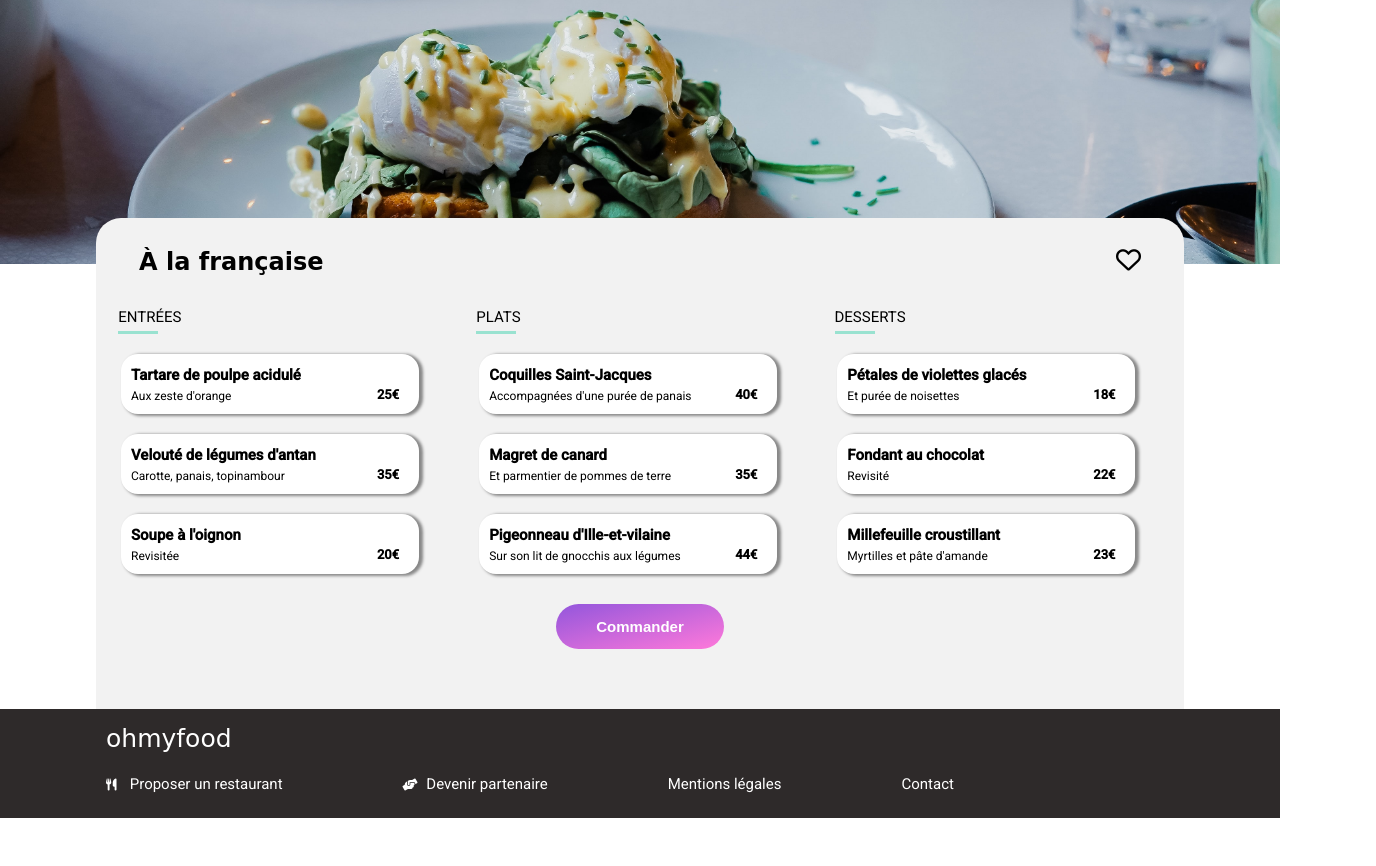
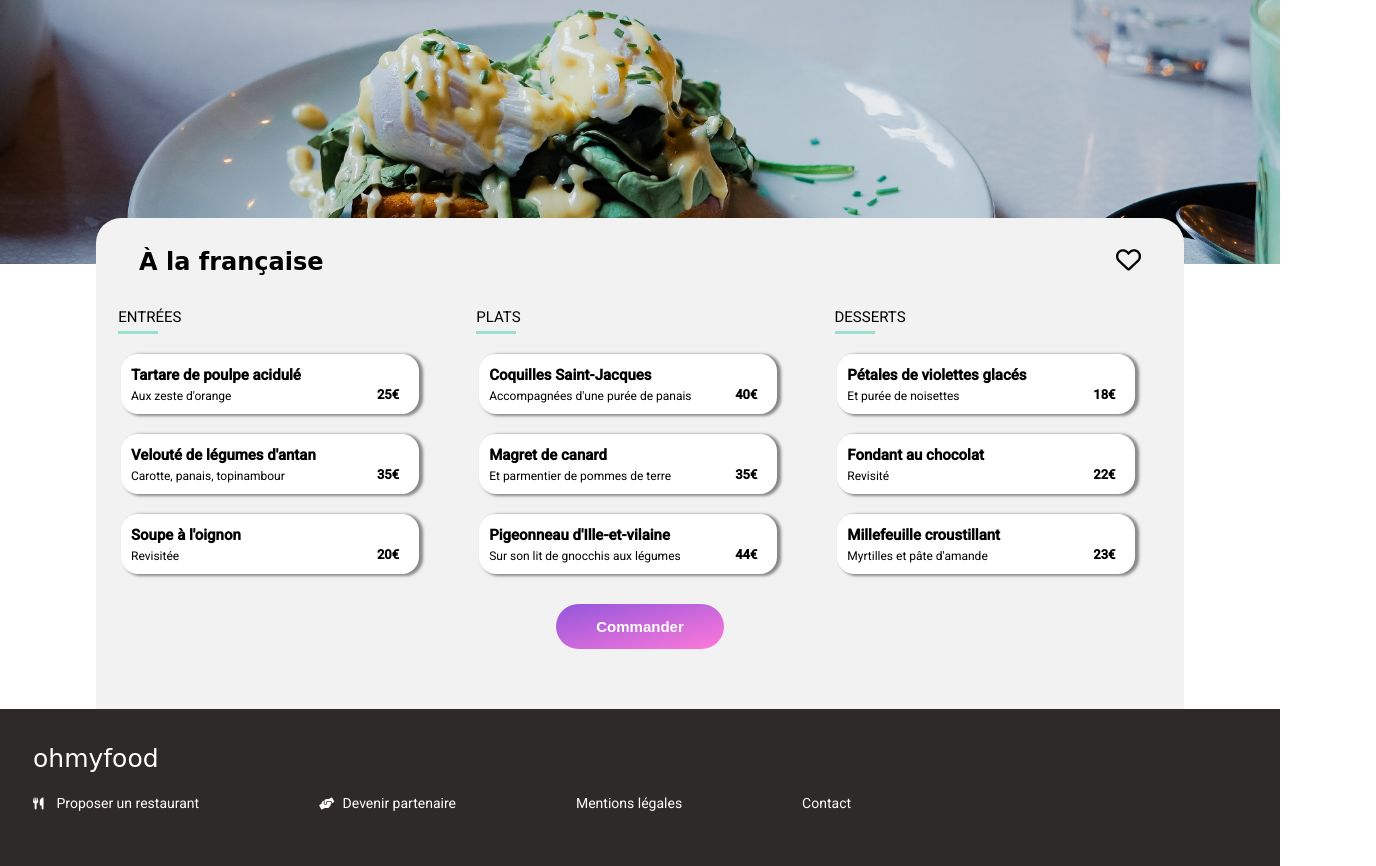
Before and after one commit to Doppler123/OPC_P3_Ohmyfood, a website: page pages/a-la-francaise.html in a window 1280 px wide. Shown: the part 165-1031 px from the top of the page, 1376 px wide, since content can reach past the window. Before the commit the page ends 983 px from the top, so only its background shows below. Drawn offline with Linux system fonts and the light colour scheme; a web font is replaced by a local one.

Commit message:
changes to the footer display on medium and larges screen

```diff
--- a/styles/scss/base/base-rules.scss
+++ b/styles/scss/base/base-rules.scss
@@ -1,7 +1,8 @@
 body{
     margin : 0;
+    padding: 0;
+    width: 100%;
     height: auto;
-    width: 100%;
 }
 
 a{
--- a/styles/scss/layouts/footer.scss
+++ b/styles/scss/layouts/footer.scss
@@ -52,8 +52,8 @@
             width: 100%;
             &__global-container{
                 width: 100%;
-                margin: 0 7.5% 0 7.5%;
-                padding-left: 10px;
+                margin: 0;
+                padding: 20px 0 30px 33px;
                 }
                 &__logo{
                     font-size: 25px;
@@ -62,7 +62,16 @@
                     @include flex-row();
                 }
                 &__item li{
-                font-size: 15px;
+                font-size: 14px;
+                }
+            }
+
+            @include xx-large-screen{
+                &__global-container{
+                    padding: 20px 0 30px 100px;
+                }
+                &__item li{
+                    font-size: 15px;
                 }
             }
 
@@ -70,7 +79,6 @@
             &__global-container{
                 width: 100%;
                 margin: 0;
-                padding: 0;
                 }
                 &__logo{
                     font-size: 25px;
@@ -84,7 +92,6 @@
                     @include flex-row();
                 }
                 &__item li{
-                font-size: 15px;
                 margin: 10px 40px 20px 40px;
                 }
             }
```
Also changed, not shown: styles/css/main.css, styles/css/pages.css, styles/css/prefixed/main.css, styles/css/prefixed/pages.css, 2 other files.
